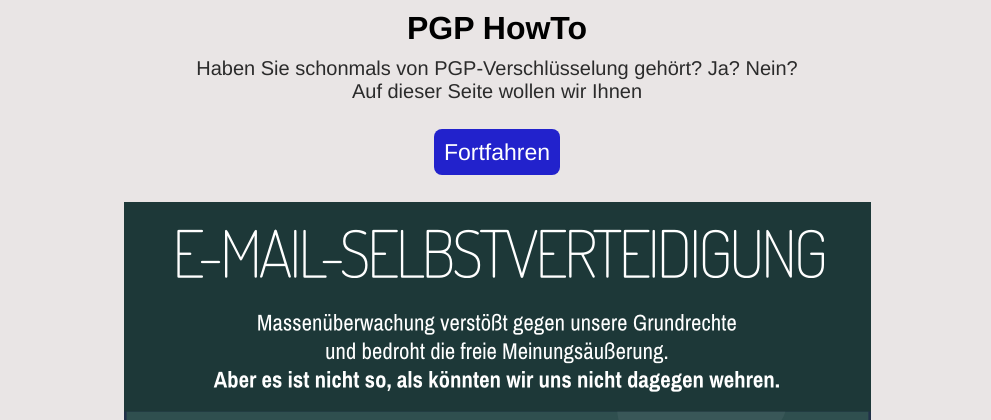
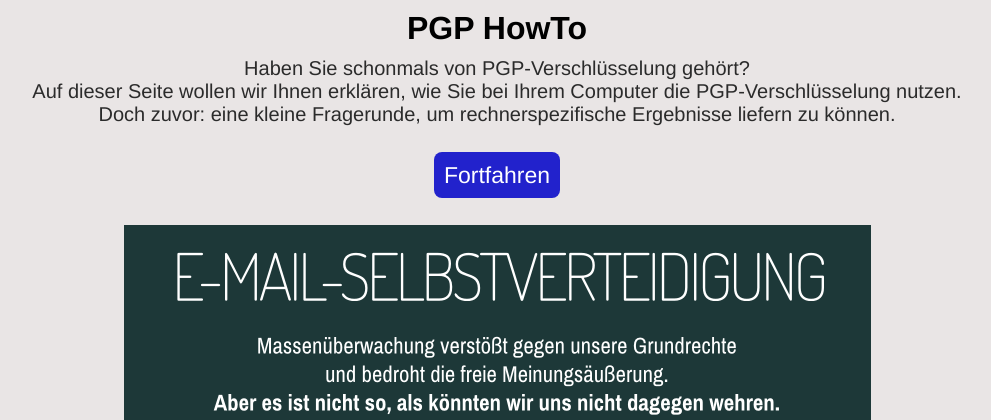
Before and after one commit to Jugendhackt/HowToPGP, a PHP site: page / in a window 1280 px wide. Shown: the top 420 px of the page, without its empty margins (143-1134 px from the left). Run offline with PHP 8.4, Linux system fonts and the light colour scheme; some libraries are stand-ins or nearby versions.

Commit message:
Text Startpage fertig/unformatiert
Der Text auf der Startpage vervollständigt und zum Formatieren
freigegeben :deciduous_tree:

```diff
--- a/strings/strings-de.php
+++ b/strings/strings-de.php
@@ -7,8 +7,8 @@ $translations = array();
 $translations["PAGE_TITLE"]         = "PGP HowTo";
 $translations["COPYRIGHT"]          = "©: Jugend Hackt Süd";
 $translations["QUESTIONS_TITLE"]    = "Fragen";
-$translations["SECTION_1"]          = "Haben Sie schonmals von PGP-Verschlüsselung gehört? Ja? Nein?";
-$translations["SECTION_2"]          = "Auf dieser Seite wollen wir Ihnen";
+$translations["SECTION_1"]          = "Haben Sie schonmals von PGP-Verschlüsselung gehört?";
+$translations["SECTION_2"]          = "Auf dieser Seite wollen wir Ihnen erklären, wie Sie bei Ihrem Computer die PGP-Verschlüsselung nutzen. <br> Doch zuvor: eine kleine Fragerunde, um rechnerspezifische Ergebnisse liefern zu können.";
 
 # Question
 $translations["QUESTIONS_DESCRIPTION"] = "Um für Sie eine personalisierte Anleitung erstellen zu können, brauchen wir ein paar Informationen zu Ihrem System und der Zeit die Sie zur Verfügung haben.";
```
